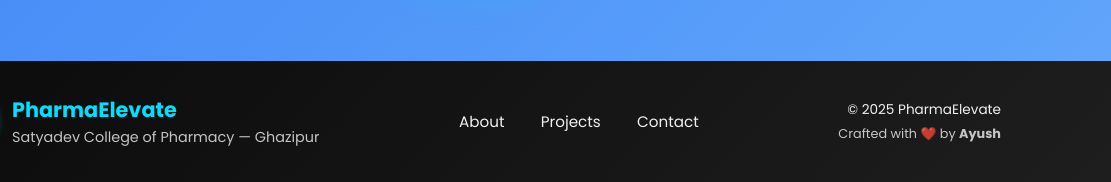
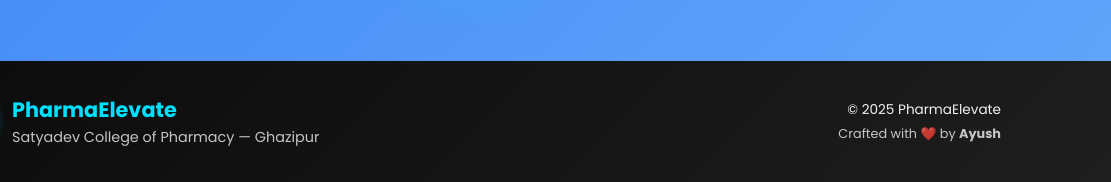
Before and after one commit to Ayuxhgpt/PharmaElevate, a plain HTML site: page index.html in a window 1280 px wide. Shown: the part 4175-4357 px from the top of the page, 169-1280 px from the left. Drawn offline with Linux system fonts and the light colour scheme.

Commit message:
Update index.html

```diff
--- a/index.html
+++ b/index.html
@@ -14,7 +14,7 @@
   <link rel="icon" type="image/png" href="assists/scp.jpg">
 
   <!-- Fonts & icons -->
-  <link href="https://fonts.googleapis.com/css2?family=Poppins:wght@300;400;600;700&display=swap" rel="stylesheet">
+  <link href="https://fonts.googleapis.com/css2?family=Poppins:wght@300;400;600;700&display=sw0ap" rel="stylesheet">
   <link href="https://cdnjs.cloudflare.com/ajax/libs/font-awesome/6.4.0/css/all.min.css" rel="stylesheet">
 
   <!-- Main CSS -->
@@ -339,13 +339,6 @@
       </div>
     </div>
 
-    <!-- Center (Optional Quick Links) -->
-    <div class="footer-center">
-      <a href="https://ayushx.vercel.app">About</a>
-      <a href="GenCapsule.html">Projects</a>
-      <a href="#contact">Contact</a>
-    </div>
-
     <!-- Right -->
     <div class="footer-right">
       <p class="copyright">© 2025 PharmaElevate</p>
```
